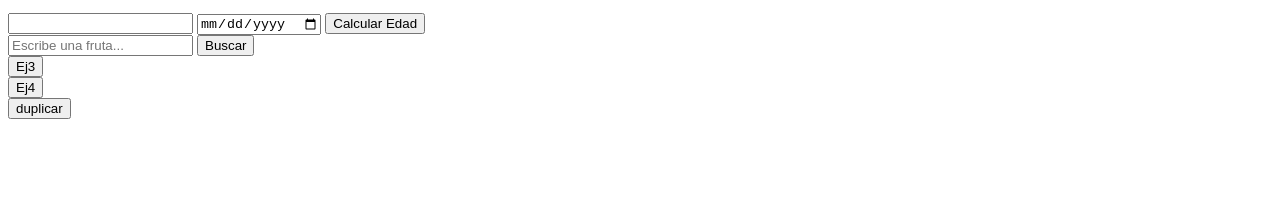
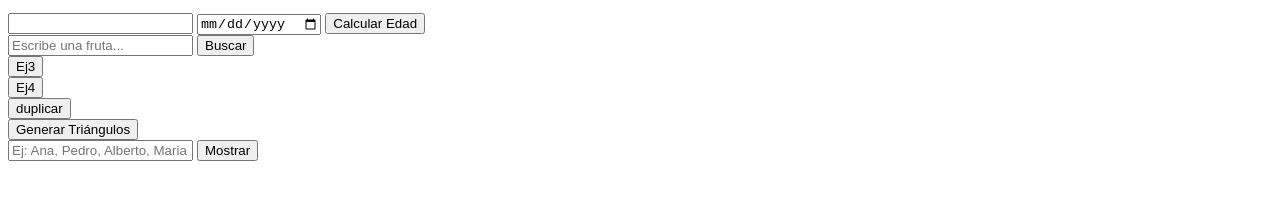
Before and after one commit to Max5976/TP07_Hevia_Ku, a plain HTML site: page index.html in a window 1280 px wide. Shown: the part 111-310 px from the top of the page. Drawn offline with Linux system fonts and the light colour scheme.

Commit message:
Terminar con hasta el 7
La finalización de todo hasta el 7 sin contar con style todavía

```diff
--- a/index.html
+++ b/index.html
@@ -18,7 +18,7 @@
         </form>
     </div>
     <div>
-        <input type="text" id="fruta-input" placeholder="Escribe una fruta..." />
+        <input type="text" id="fruta-input" placeholder="Escribe una fruta..." required/>
         <button onclick="buscarFruta()">Buscar</button>
     </div>
 
@@ -33,6 +33,17 @@
     <div>
         <button onclick="duplicarNumeros()">duplicar</button>
     </div>
+
+    <div>
+        <button onclick="triangulo()">Generar Triángulos</button>
+    </div>
+
+    <div>
+   <input type="text" id="nombres" placeholder="Ej: Ana, Pedro, Alberto, Maria" required>
+  <button type="button" onclick="mostrarNombresConA()">Mostrar</button>
+  <div id="resultado"></div>
+    </div>
+
     <script src="./js/ejercicios.js"></script>
     <script src="./js/utils.js"></script>
 </body>
--- a/js/ejercicios.js
+++ b/js/ejercicios.js
@@ -115,6 +115,33 @@ function duplicarNumeros(){
 
 //6
 
-function ejercicio6() {
+function triangulo() {
 
+  console.log("Triángulo 1:")
+  const simbolo = ["*", "*", "*", "*", "*"];
+  const triangulo1 = simbolo.map((simbolo, i) => "*".repeat(i + 1));
+  console.log(triangulo1.join("\n"));
+
+  console.log("Triángulo 2:")
+  const simbolo2 = ["-", "-", "-", "-", "-"];
+  const filas = simbolo2.length;
+
+  const triangulo2 = simbolo2.map((simbolo2, i) => {
+    const guiones = "-".repeat(filas - i - 1);
+    const asteriscos = "*".repeat(2 * i + 1);
+    return guiones + asteriscos + guiones;
+  });
+
+  console.log(triangulo2.join("\n"));
+
+  pantalla.innerText = `${triangulo1.join("\n")} \n \n ${triangulo2.join("\n")}`
 }
+
+
+function mostrarNombresConA() {
+
+  let entrada = document.getElementById("nombres").value;
+  let nombres = entrada.split(",").map(n => n.trim());
+  let nombresConA = nombres.filter(n => n.charAt(0).toUpperCase() === "A");
+  document.getElementById("resultado").innerHTML = nombresConA.join(", ");
+}
```
